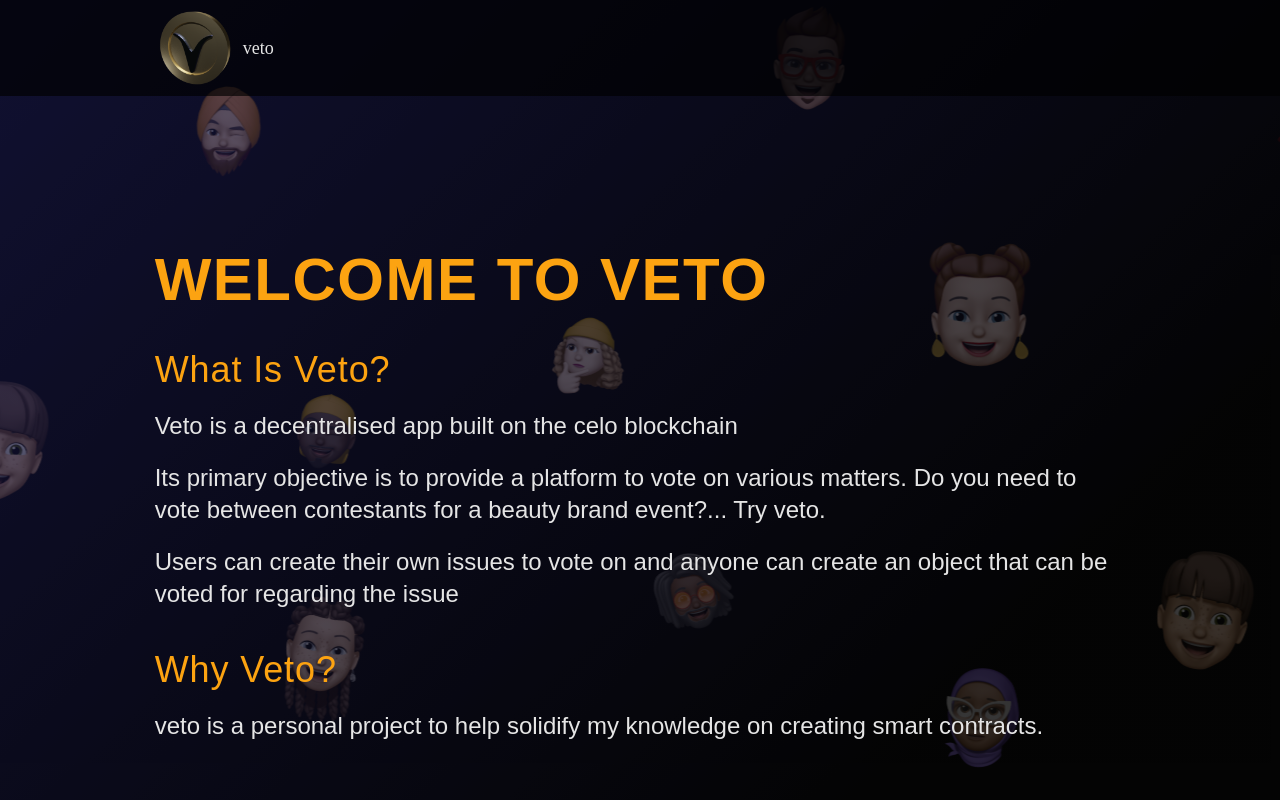
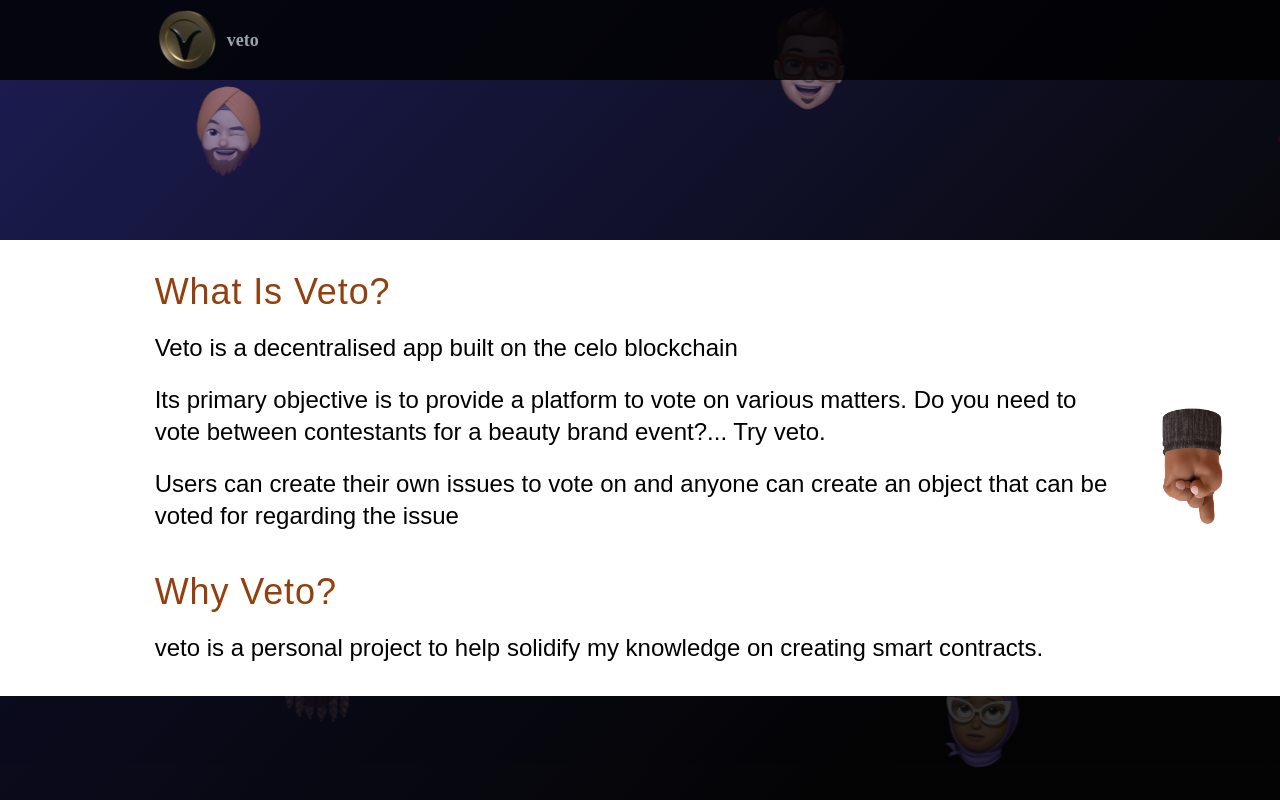
Before and after one commit to Emmanuel-Develops/voting-celo-blockchain-app, a React (Create React App) app: page / in a window 1280 px wide. Shown: the top 800 px of the page. Built offline with nearby package versions, Linux system fonts and the light colour scheme; the HTML template or start-up script is replaced by a standard one.

Commit message:
added hands and scrollIntoView

```diff
--- a/src/App.css
+++ b/src/App.css
@@ -1,4 +1,7 @@
-
+html {
+    scroll-behavior: smooth;
+    scroll-snap-type: y mandatory;
+}
 
 .moving-bg {
     outline: 2px solid green;
@@ -21,6 +24,19 @@
     background-repeat: no-repeat;
 }
 
+/* .block-text::before {
+    position: absolute;
+    content: "";
+    width: 100vw;
+    height: 100%;
+    background: #fff;
+} */
+
+.bouncy-hand {
+    transform: translateY(0) rotate(180deg) !important;
+    animation: bouncyHand 3s ease-in-out infinite;
+}
+
 /* .scroll-snap {
     min-height: 100vh;
     scroll-snap-type: y mandatory;
@@ -31,6 +47,18 @@
     scroll-snap-align: start;
 }
 
+@keyframes bouncyHand {
+    0% {
+        transform: translateY(0) ;
+    }
+    50% {
+        transform: translateY(10px) ;
+    }
+    100% {
+        transform: translateY(0) ;
+    }
+}
+
 @keyframes animatedBackground {
     from { background-position: 0px 0; }
   to { background-position: calc(1* -3060px) 0; }
--- a/src/index.css
+++ b/src/index.css
@@ -4,10 +4,6 @@
 
 @import url('https://fonts.googleapis.com/css2?family=Genos&family=Merriweather:wght@300;400;700&display=swap');
 
-
-html {
-  scroll-snap-type: y mandatory;
-}
 /* * {
   box-sizing: border-box;
 }
--- a/src/pages/HomePage.jsx
+++ b/src/pages/HomePage.jsx
@@ -1,38 +1,60 @@
-import React from 'react'
+import React, { useState, useEffect, useRef } from 'react'
 import logo from '../assets/images/veto.png'
+import hand from '../assets/images/hand.png'
 // import memojiBg from '../assets/images/bg-memoji.png'
 
 const HomePage = () => {
+
+    const homePage = useRef(null)
+    const blockText = useRef(null)
+    console.log(homePage.scrollY)
+
+    const testing = (e) => {
+        // e.preventDefault()
+        // console.log(e.target.scrollTop)
+        // console.log(document.body.scrollTop)
+
+        // console.log(homePage.current.scrollHeight)
+        // console.log(window.pageYOffset)
+        blockText.current.scrollIntoView(true)
+    }
+
+    // window.addEventListener('scroll', testing)
+
+
     return (
-        <div className="w-100 overflow-hidden">
+        <div className="w-100">
             <div className="fixed w-screen h-screen bg-black -z-2"></div>
             <div className="fixed top-0 left-0 h-screen moving-bg -z-1">
                 {/* <div className="bg-gradient-to-br from-blue-400 bg-opacity-20 w-screen h-full"></div> */}
             </div>
-            <header className="w-full z-10 bg-black bg-opacity-80">
+            <header className="w-full z-10 bg-black bg-opacity-80 scroll-snap-child">
                 <div className="flex items-center w-full md:w-10/12 2xl:w-8/12 py-2 px-6 lg:px-12 mx-auto">
-                    <div className="logo w-10 sm:w-16 md:w-20">
+                    <div className="logo w-10 sm:w-16 md:w-18">
                         <img className="transform w-full h-full" src={logo} alt="veto logo" />
                     </div>
-                    <p className="font-mw text-lg text-platinum mx-2">veto</p>
+                    <p className="font-mw font-bold text-lg text-gray-400 mx-2">veto</p>
                 </div>
             </header>
             <main className="w-full bg-black bg-opacity-40">
-                <div className="md:w-10/12 2xl:w-8/12 px-6 lg:px-12 mx-auto scroll-snap">
-                    <div className="h-screen flex items-center scroll-snap-child">
-                        <div>
-                            <h1 className="font-genos text-3xl md:text-6xl sm:text-5xl font-bold text-orangeWeb tracking-wide uppercase">Welcome to Veto</h1>
-                            <h2 className="font-genos text-3xl md:text-4xl text-orangeWeb tracking-wide capitalize mt-5 lg:mt-10">what is veto?</h2>
-                            <p className="font-genos text-platinum text-lg md:text-2xl pt-5">Veto is a decentralised app built on the celo blockchain</p>
-                            <p className="font-genos text-platinum text-lg md:text-2xl pt-5">Its primary objective is to provide a platform to vote on various matters. Do you need to vote between contestants for a beauty brand event?... Try veto.</p>
-                            <p className="font-genos text-platinum text-lg md:text-2xl pt-5">Users can create their own issues to vote on and anyone can create an object that can be voted for regarding the issue</p>
-                            <h2 className="font-genos text-3xl md:text-4xl text-orangeWeb tracking-wide capitalize mt-5 lg:mt-10">why veto?</h2>
-                            <p className="font-genos text-platinum text-lg md:text-2xl pt-5">veto is a personal project to help solidify my knowledge on creating smart contracts.</p>
+                <div ref={blockText} className="h-screen scroll-snap-child">
+                    {/* <h1 className="font-genos text-3xl md:text-6xl sm:text-5xl font-bold text-yellow-400 tracking-wide uppercase md:w-10/12 2xl:w-8/12 px-6 lg:px-12">Welcome to Veto</h1> */}
+                    <div className="relative bg-white my-30 block-text mt-40">
+                        <div className="md:w-10/12 2xl:w-8/12 px-6 lg:px-12 py-8 mx-auto">
+                            <h2 className="font-genos text-3xl md:text-4xl text-yellow-800 tracking-wide capitalize">what is veto?</h2>
+                            <p className="font-genos text-black-300 text-lg md:text-2xl pt-5">Veto is a decentralised app built on the celo blockchain</p>
+                            <p className="font-genos text-black-300 text-lg md:text-2xl pt-5">Its primary objective is to provide a platform to vote on various matters. Do you need to vote between contestants for a beauty brand event?... Try veto.</p>
+                            <p className="font-genos text-black-300 text-lg md:text-2xl pt-5">Users can create their own issues to vote on and anyone can create an object that can be voted for regarding the issue</p>
+                            <h2 className="font-genos text-3xl md:text-4xl text-yellow-800 tracking-wide capitalize mt-5 lg:mt-10">why veto?</h2>
+                            <p className="font-genos text-black-300 text-lg md:text-2xl pt-5">veto is a personal project to help solidify my knowledge on creating smart contracts.</p>
+                        </div>
+                        <div className="fixed bouncy-hand lg:fixed w-12 md:w-24 top-1/2 right-10">
+                            <img src={hand} className="w-full" alt="illustration to scroll" />
                         </div>
                     </div>
-                    <div className="h-screen flex items-center justify-center scroll-snap-child">
-                        <button className="font-genos text-3xl tracking-wider text-gray-400 uppercase font-bold bg-blue-400 rounded mt-10 py-2 px-6 hover:bg-blue-600 transform hover:-translate-y-1">Vote</button>
-                    </div>
+                </div>
+                <div className="h-screen flex items-center justify-center scroll-snap-child">
+                    <button id="vote-now" onClick ={(e) => testing(e)} className="font-genos text-3xl tracking-wider text-gray-400 uppercase font-bold bg-blue-400 rounded mt-10 py-2 px-6 hover:bg-blue-600 transform hover:-translate-y-1">Vote</button>
                 </div>
 
             </main>
--- a/tailwind.config.js
+++ b/tailwind.config.js
@@ -9,11 +9,11 @@ module.exports = {
       'platinum' : '#e5e5e5',
     }),
 
-    textColor: {
-      'oxBlue' : '#14213d',
-      'orangeWeb' : '#fca311',
-      'platinum' : '#e5e5e5',
-    },
+    // textColor: {
+    //   'oxBlue' : '#14213d',
+    //   'orangeWeb' : '#fca311',
+    //   'platinum' : '#e5e5e5',
+    // },
 
     fontFamily: {
       'genos': ['Genos', 'sans-serif'],
```
Also changed, not shown: src/assets/images/hand.png (added).
